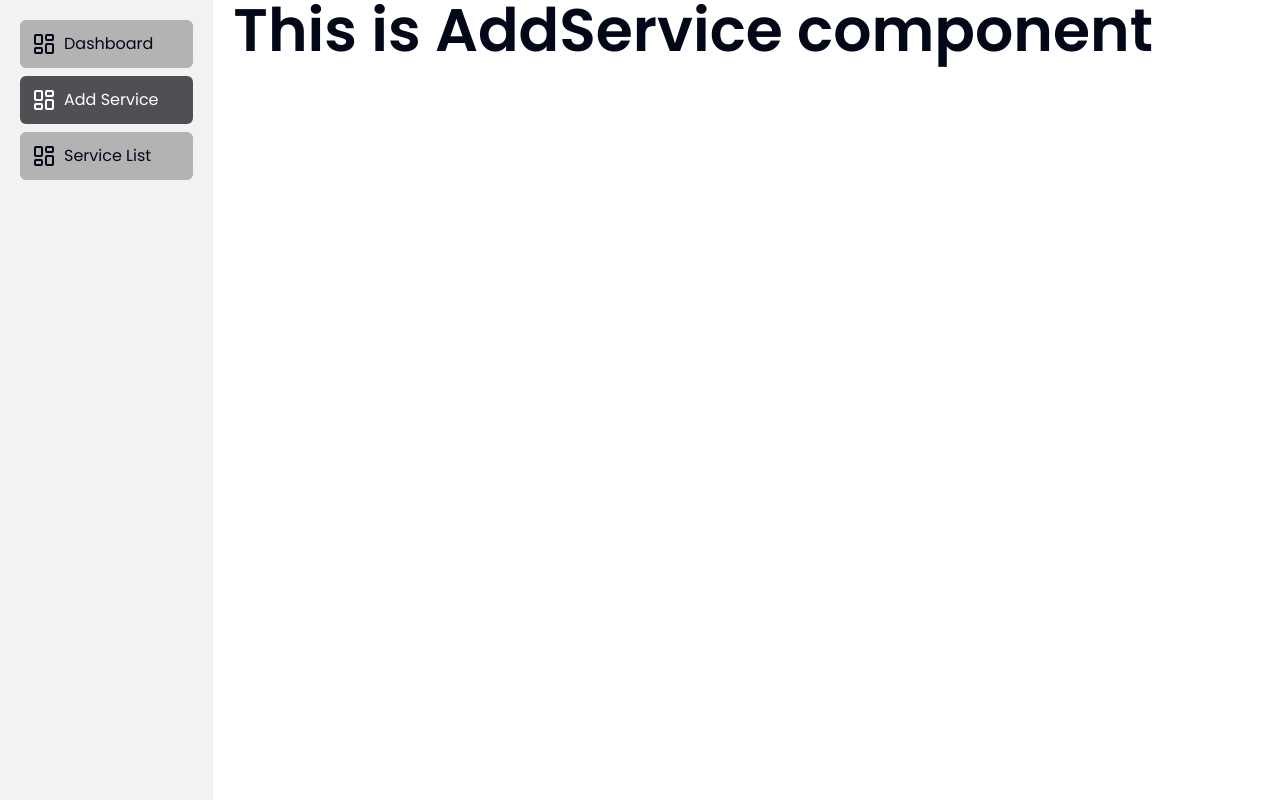
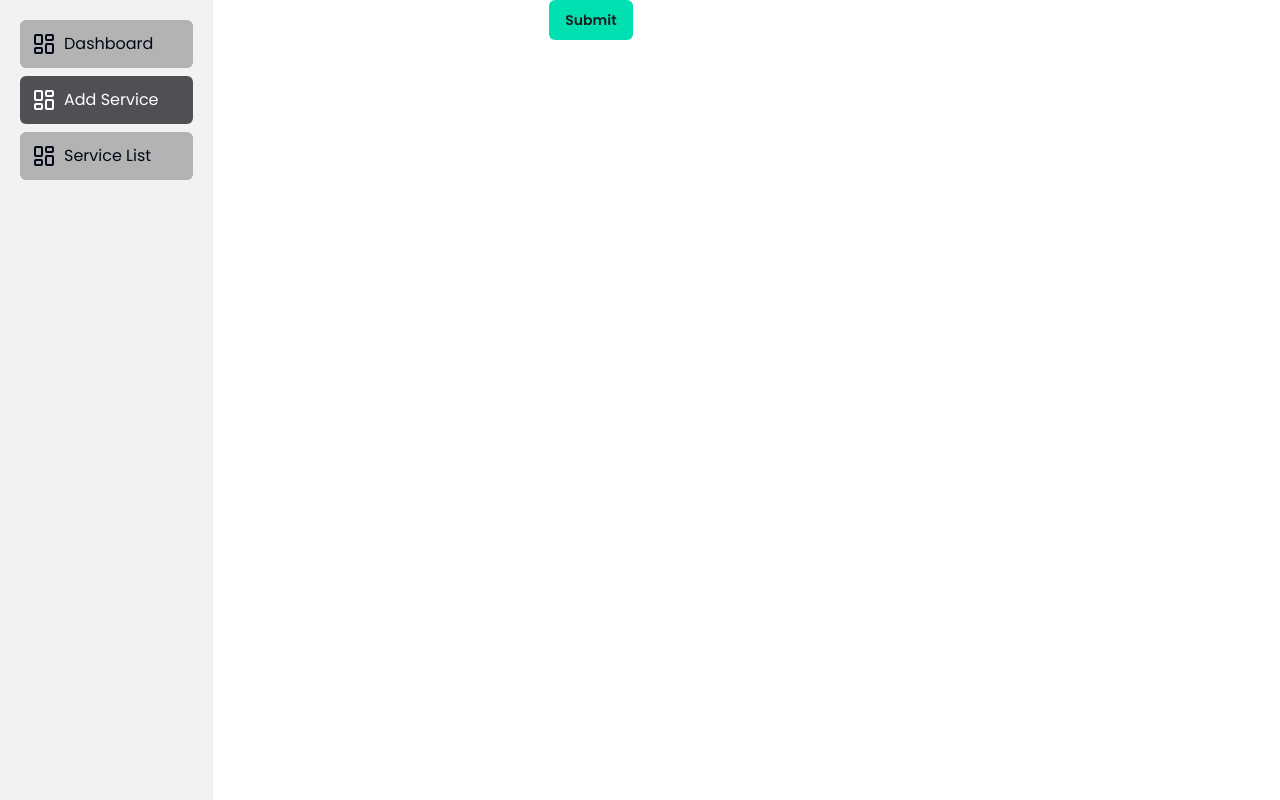
Before and after one commit to mehrabhossain1/module-8-iRepair, a React (Vite) app: page /admin/add-service in a window 1280 px wide. Built offline with nearby package versions, Linux system fonts and the light colour scheme.

Commit message:
post service

```diff
--- a/src/pages/admin/AddService.tsx
+++ b/src/pages/admin/AddService.tsx
@@ -1,7 +1,46 @@
+import { Button } from '@/components/ui/button';
+import { useMutation } from '@tanstack/react-query';
+import { FormEvent, useState } from 'react';
+
 const AddService = () => {
+  const [serviceName, setServiceName] = useState('');
+
+  const { mutateAsync, isError, isSuccess } = useMutation({
+    mutationFn: async (data) => {
+      return await fetch('http://localhost:5000/api/v1/services', {
+        method: 'POST',
+        headers: {
+          'Content-Type': 'application/json',
+        },
+        body: JSON.stringify(data),
+      });
+    },
+  });
+
+  console.log({ isError, isSuccess });
+
+  const handleSubmit = async (e: FormEvent) => {
+    e.preventDefault();
+
+    const serviceData = {
+      name: serviceName,
+      description: 'Replace broken screens',
+      devices: ['Smartphone', 'Laptop', 'Tablet'],
+      price: 100.0,
+    };
+    console.log(serviceData);
+
+    await mutateAsync(serviceData);
+
+    console.log('done');
+  };
+
   return (
     <div>
-      <h1>This is AddService component</h1>
+      <form onSubmit={handleSubmit}>
+        <input type="text" onChange={(e) => setServiceName(e.target.value)} />
+        <Button type="submit">Submit</Button>
+      </form>
     </div>
   );
 };
```
